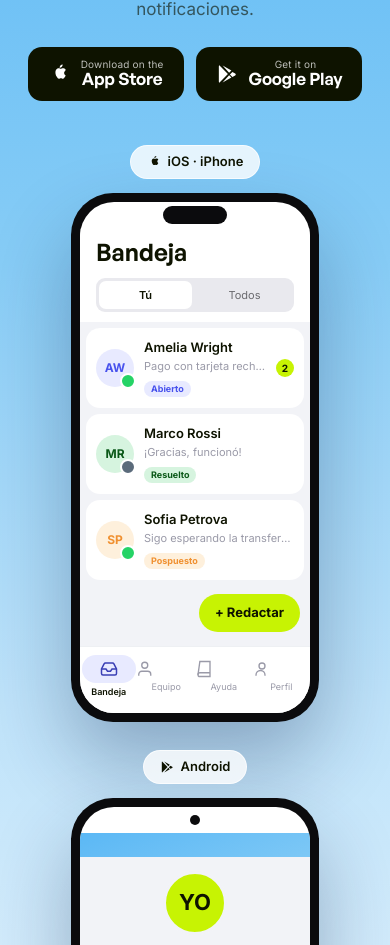
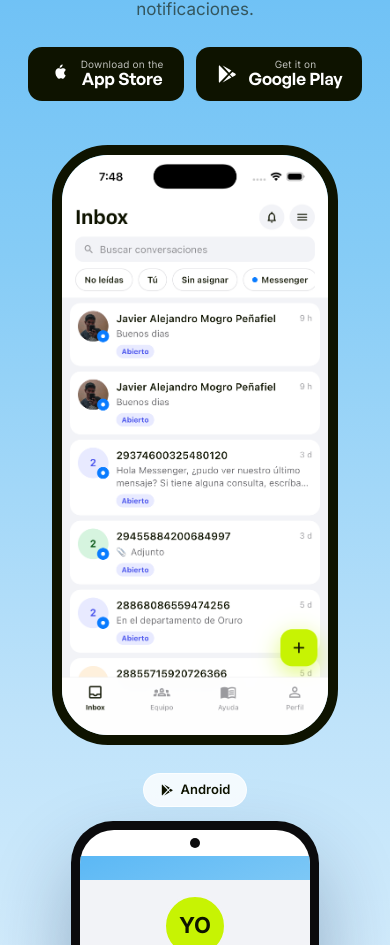
Before and after one commit to Jalx1000/wappy-front, a Next.js app: page / in a window 390 px wide. Shown: the part 5033-5978 px from the top of the page. Built offline with nearby package versions, Linux system fonts and the light colour scheme.

Commit message:
refactor(landing): replace ios phone component with static image
Add the ios-phone.png static asset to the public/phones directory and apply styling classes to the embedded img element.

```diff
--- a/app/(public)/_components/Landing.tsx
+++ b/app/(public)/_components/Landing.tsx
@@ -261,7 +261,9 @@ export function Landing() {
             </a>
           </div>
           <div className="app-phones" aria-hidden="true">
-            <IosPhone m={m} app={t.app} />
+            <div className="">
+            <img src="/phones/ios-phone.png" className="border-10 h-150 rounded-[3.5rem]" alt="" />
+            </div>
             <AndroidPhone app={t.app} you={m.you} />
           </div>
         </div>
```
Also changed, not shown: public/phones/ios-phone.png (added).
